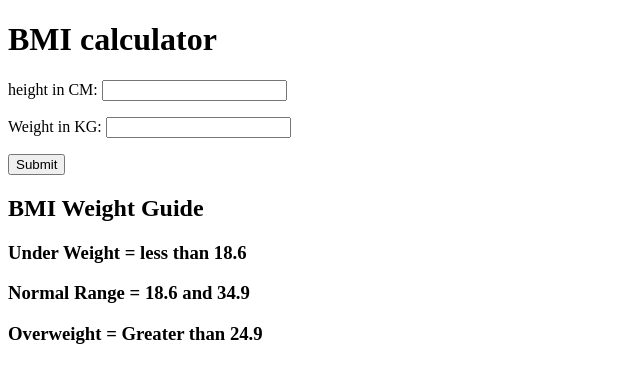
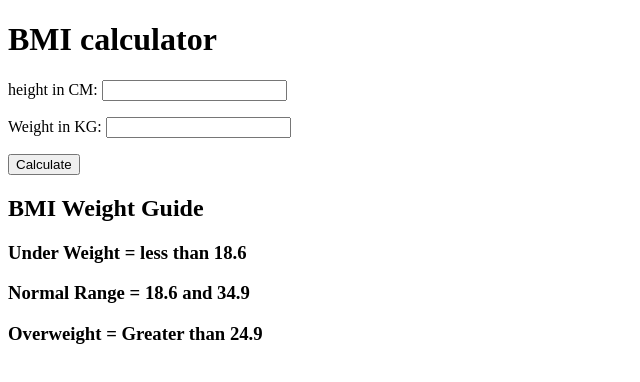
Before and after one commit to Fenilpen/js-hindi-youtube, a plain HTML site: page 07_BMI_calculator/index.html in a window 1280 px wide. Shown: the full height of the page, 0-640 px from the left. Drawn offline with Linux system fonts and the light colour scheme.

Commit message:
Update index.html

```diff
--- a/07_BMI_calculator/index.html
+++ b/07_BMI_calculator/index.html
@@ -8,13 +8,19 @@
 </head>
 <body>
     <h1>BMI calculator</h1>
-    <p> <lable>height in CM:</lable> <input type="text" name="" id="height"></p>
-    <p><lable>Weight in KG:</lable> <input type="text" name="" id="weight"></p>
-    <button>Submit</button>
+    <form>
+
+    <p> <lable>height in CM:</lable> <input type="text" id="height"></p>
+    <p> <lable>Weight in KG:</lable> <input type="text" id="weight"></p>
+
+    <button>Calculate</button>
+
+    <div id="result"></div>
     <h2>BMI Weight Guide</h2>
     <h3>Under Weight = less than 18.6</h3>
     <h3>Normal Range = 18.6 and 34.9</h3>
     <h3>Overweight = Greater than 24.9</h3>
+    </form>
 </body>
 <script src="index.js"></script>
 </html>
```
